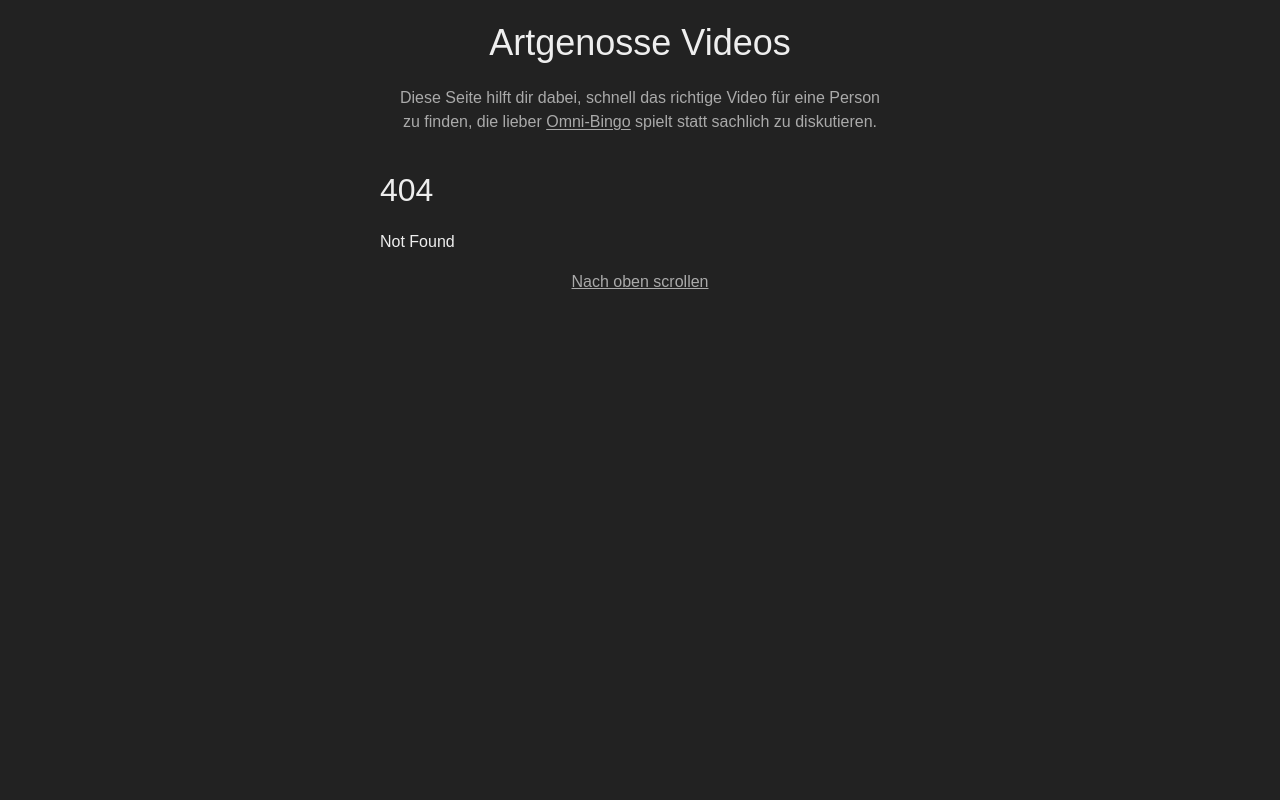
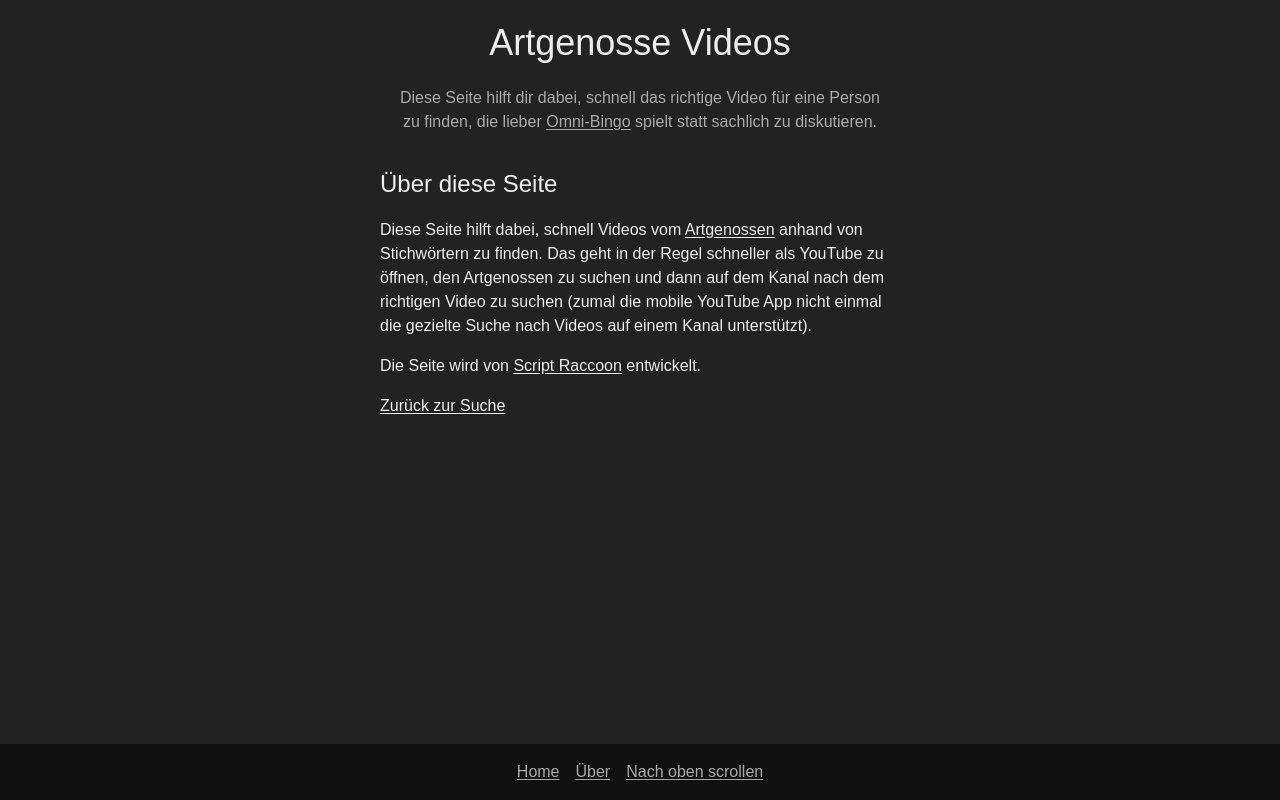
Before and after one commit to ScriptRaccoon/artgenosse-videos, a SvelteKit app: page /about in a window 1280 px wide. Before the commit this address had no page. Built offline with nearby package versions, Linux system fonts and the light colour scheme.

Commit message:
add footer

```diff
--- /dev/null
+++ b/src/lib/Footer.svelte
@@ -0,0 +1,26 @@
+<footer>
+	<nav>
+		<a href="/">Home</a>
+		<a href="/about">Über</a>
+		<button onclick={() => window.scrollTo(0, 0)}>Nach oben scrollen</button>
+	</nav>
+</footer>
+
+<style>
+	footer {
+		margin-top: 1rem;
+		background-color: var(--secondary-bg-color);
+		padding: 1rem;
+	}
+
+	nav {
+		display: flex;
+		justify-content: center;
+		gap: 1rem;
+		color: var(--secondary-font-color);
+	}
+
+	button {
+		text-decoration: underline;
+	}
+</style>
--- a/src/lib/ScrollLink.svelte
+++ /dev/null
@@ -1,14 +0,0 @@
-<div>
-	<button onclick={() => window.scrollTo(0, 0)}>Nach oben scrollen</button>
-</div>
-
-<style>
-	div {
-		text-align: center;
-	}
-
-	button {
-		color: var(--secondary-font-color);
-		text-decoration: underline;
-	}
-</style>
--- a/src/routes/+layout.svelte
+++ b/src/routes/+layout.svelte
@@ -1,6 +1,6 @@
 <script lang="ts">
+	import Footer from '$lib/Footer.svelte'
 	import Header from '$lib/Header.svelte'
-	import ScrollLink from '$lib/ScrollLink.svelte'
 	import './app.css'
 
 	let { children } = $props()
@@ -20,15 +20,25 @@
 	<link rel="manifest" href="/site.webmanifest" />
 </svelte:head>
 
-<div class="wrapper">
-	<Header />
-	{@render children?.()}
-	<ScrollLink />
+<div class="page">
+	<div class="wrapper">
+		<Header />
+		{@render children?.()}
+	</div>
+
+	<Footer />
 </div>
 
 <style>
+	.page {
+		min-height: 100vh;
+		display: flex;
+		flex-direction: column;
+	}
+
 	.wrapper {
 		max-width: min(95vw, 520px);
 		margin-inline: auto;
+		flex: 1;
 	}
 </style>
--- /dev/null
+++ b/src/routes/about/+page.svelte
@@ -0,0 +1,27 @@
+<h2>Über diese Seite</h2>
+
+<p>
+	Diese Seite hilft dabei, schnell Videos vom
+	<a href="https://www.youtube.com/c/DerArtgenosse" target="_blank"
+		>Artgenossen</a
+	> anhand von Stichwörtern zu finden. Das geht in der Regel schneller als YouTube
+	zu öffnen, den Artgenossen zu suchen und dann auf dem Kanal nach dem richtigen
+	Video zu suchen (zumal die mobile YouTube App nicht einmal die gezielte Suche nach
+	Videos auf einem Kanal unterstützt).
+</p>
+
+<p>
+	Die Seite wird von <a href="https://github.com/ScriptRaccoon"
+		>Script Raccoon</a
+	> entwickelt.
+</p>
+
+<p>
+	<a href="/">Zurück zur Suche</a>
+</p>
+
+<style>
+	h2 {
+		margin-bottom: 1rem;
+	}
+</style>
--- a/src/routes/app.css
+++ b/src/routes/app.css
@@ -19,7 +19,6 @@ body {
 	color: var(--font-color);
 	font-family: Arial, Helvetica, sans-serif;
 	line-height: 1.5;
-	padding-bottom: 2rem;
 }
 
 h1,
@@ -36,10 +35,10 @@ p {
 	margin-block: 1rem;
 }
 
-a {
+a,
+button {
 	text-underline-offset: 2px;
 	color: inherit;
-	outline-offset: 2px;
 }
 
 button,
@@ -56,6 +55,7 @@ button {
 
 :is(a, button, input):focus-visible {
 	outline: 1px solid white;
+	outline-offset: 2px;
 }
 
 .button {
```
